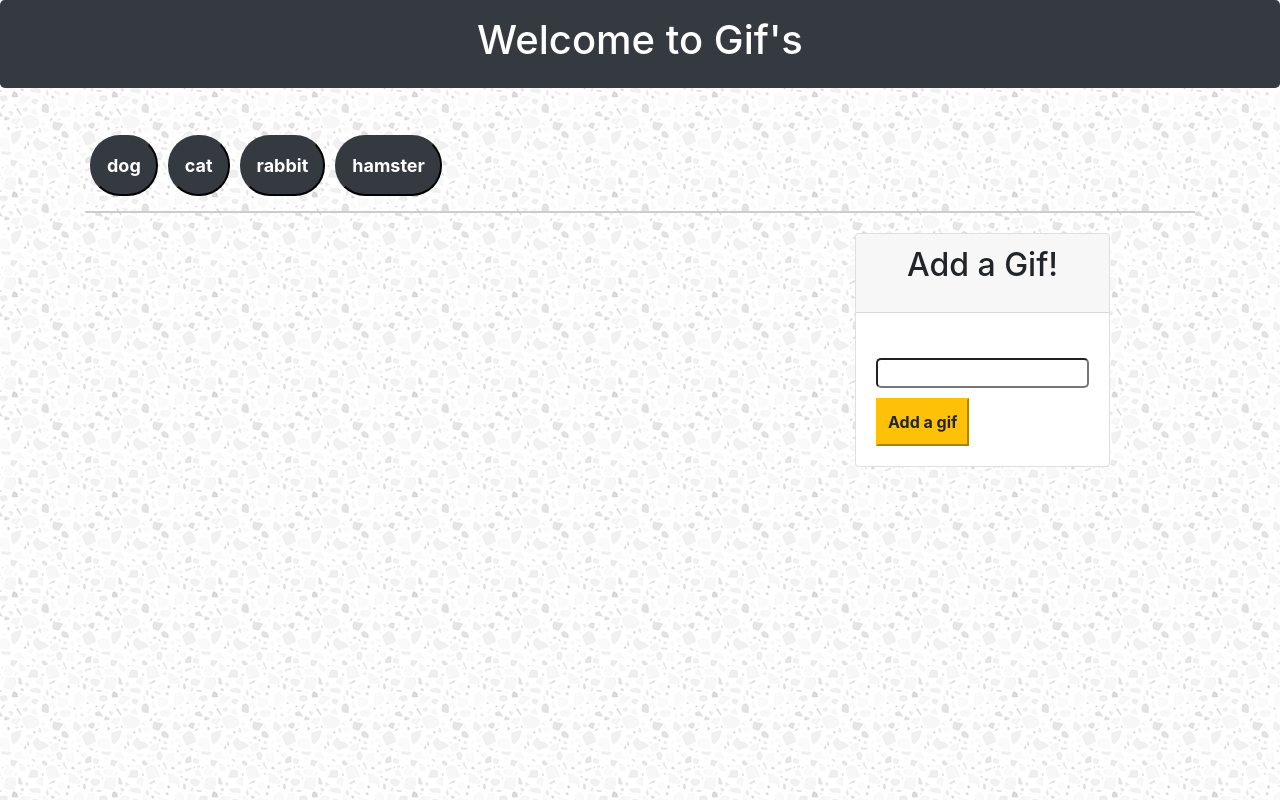
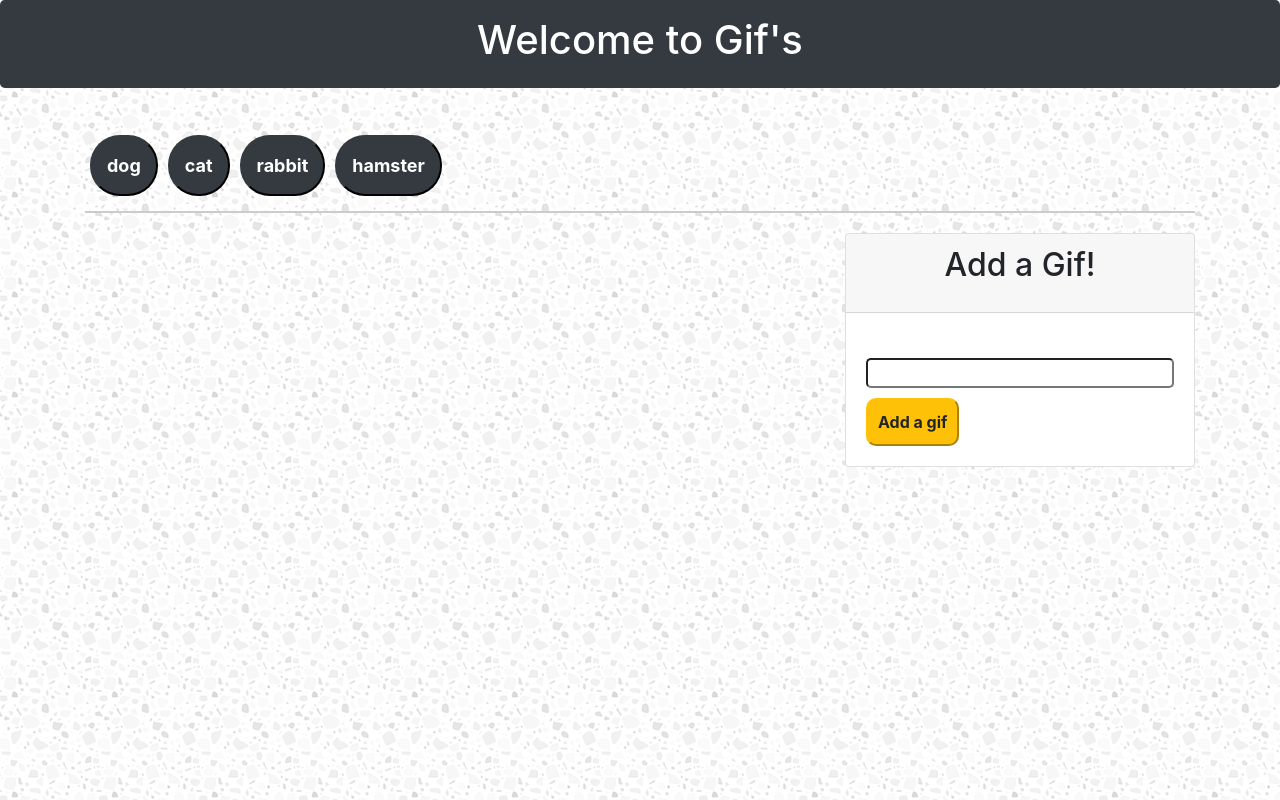
Before and after one commit to Justin-Singh125125/Giphy-Api, a plain HTML site: page index.html in a window 1280 px wide. Drawn offline with nearby package versions, Linux system fonts and the light colour scheme.

Commit message:
added final adjustments

```diff
--- a/assets/css/style.css
+++ b/assets/css/style.css
@@ -7,6 +7,7 @@
 #add-gif{
     margin-top: 10px;
     padding: 10px;
+    border-radius: 10px;
 }
 #git-input{
     width: 100%;
@@ -64,7 +65,10 @@ input:focus{
     margin-top: 20px;
 }
 .search-box{
+
+    margin: 0px;
     margin-top:20px;
+
 
 }
 #git-input{
@@ -76,7 +80,7 @@ input:focus{
 .images-box{
     visibility: hidden;
     background: #23272b;
-    margin-left: 10px;
+
 
 }
 .rating{
@@ -104,3 +108,8 @@ input:focus{
 .btn-warning{
     font-weight: bold;
 }
+ .card:hover{
+    box-shadow:
+    0 6px 20px 0 rgba(0, 0, 0, 0.19),
+    0 6px 20px 0 rgba(0, 0, 0, 0.19);
+}
--- a/index.html
+++ b/index.html
@@ -40,10 +40,10 @@
 
                 </div>
             </div>
-            <div class='search-box col-md-3'>
+            <div class='search-box col-md-4'>
 
 
-                <div class="card">
+                <div class="card box">
                     <div class="card-header">
                         <label for="gif-input">
                             <h2>Add a Gif!</h2>
```
